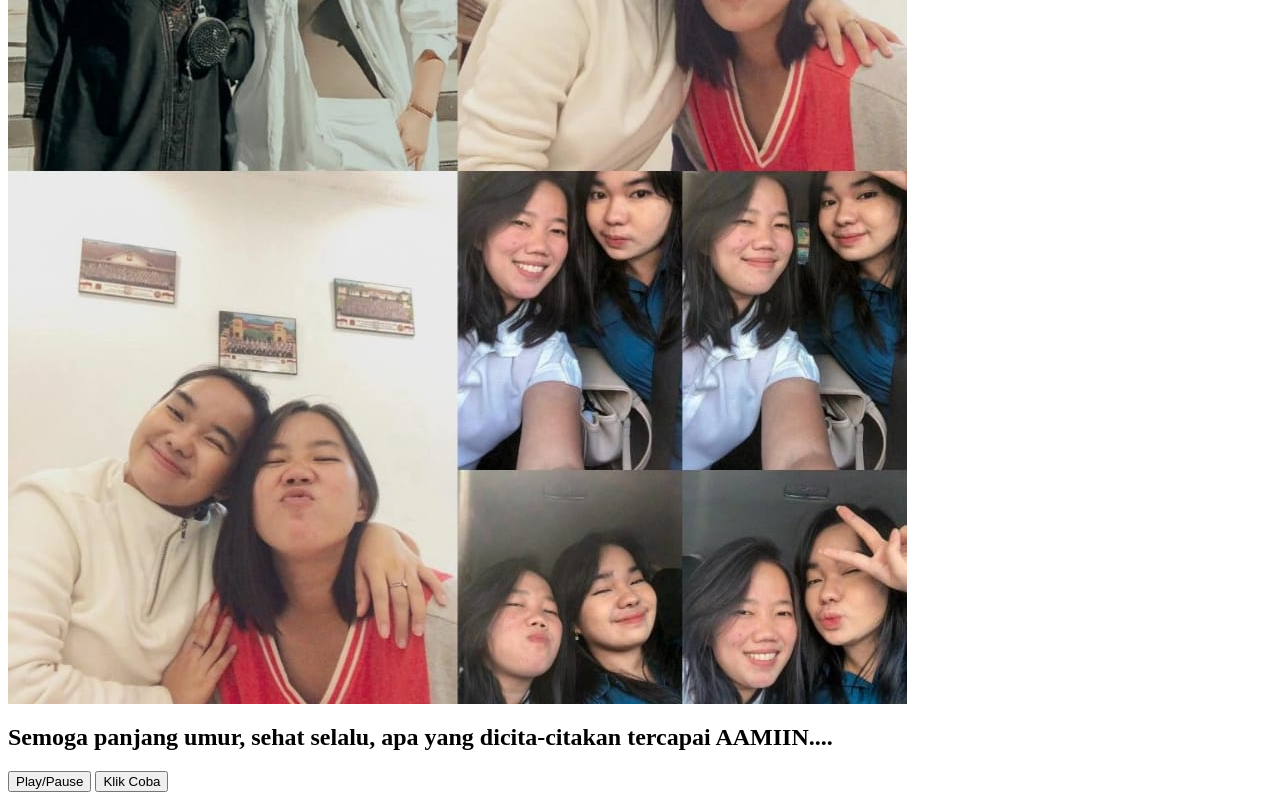
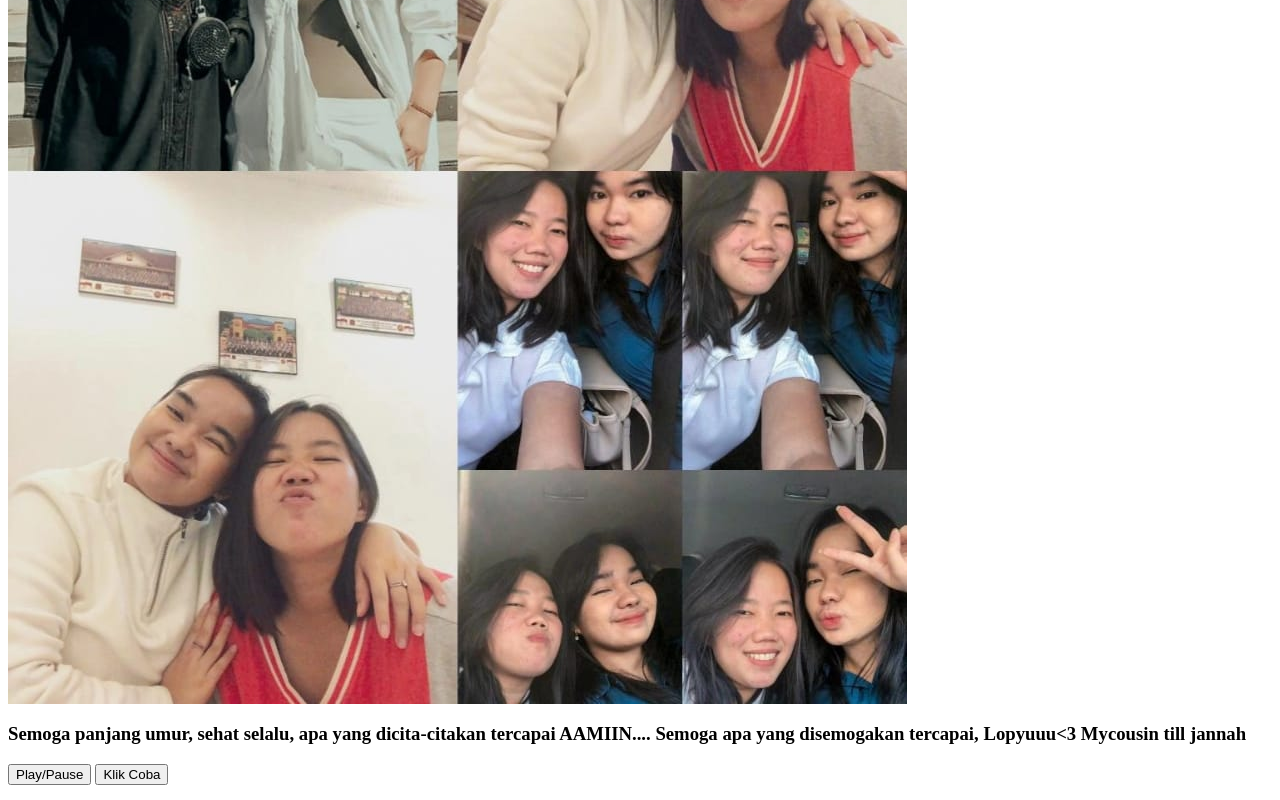
Before and after one commit to Yus-ElektroGadget/HBDLEONYPUSPITAWIJAYA.github.io, a plain HTML site: page index.html in a window 1280 px wide. Shown: the part 961-1761 px from the top of the page. Drawn offline with Linux system fonts and the light colour scheme.

Commit message:
Update index.html

```diff
--- a/index.html
+++ b/index.html
@@ -5,7 +5,7 @@
     <body>
         <h1>SELAMAT ULANG TAHUN LEONY PUSPITA WIJAYA</h1>
         <img src="ln.jpg">
-        <h2>Semoga panjang umur, sehat selalu, apa yang dicita-citakan tercapai AAMIIN....</h2>
+        <h3>Semoga panjang umur, sehat selalu, apa yang dicita-citakan tercapai AAMIIN.... Semoga apa yang disemogakan tercapai, Lopyuuu<3 Mycousin till jannah</h3>
         <button id="btn_music" onclick="music()">Play/Pause</button>
         <button id="btn_allert" onclick="alert('Selamat Ulang Tahun Leony Puspita Wijaya <3')">Klik Coba</button>&nbsp;
         <audio id="bgmusic" src="music.mp3" loop></audio>
```
